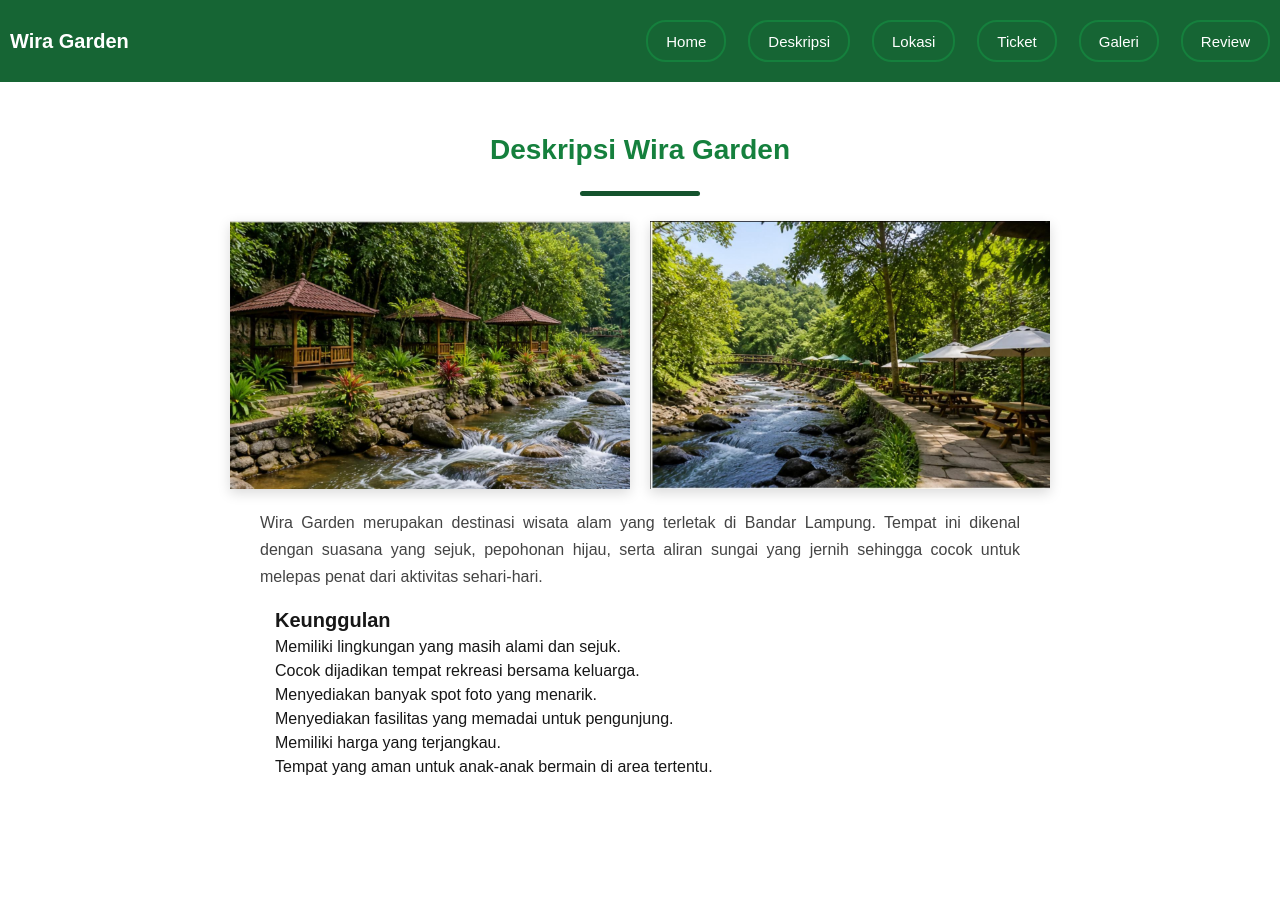
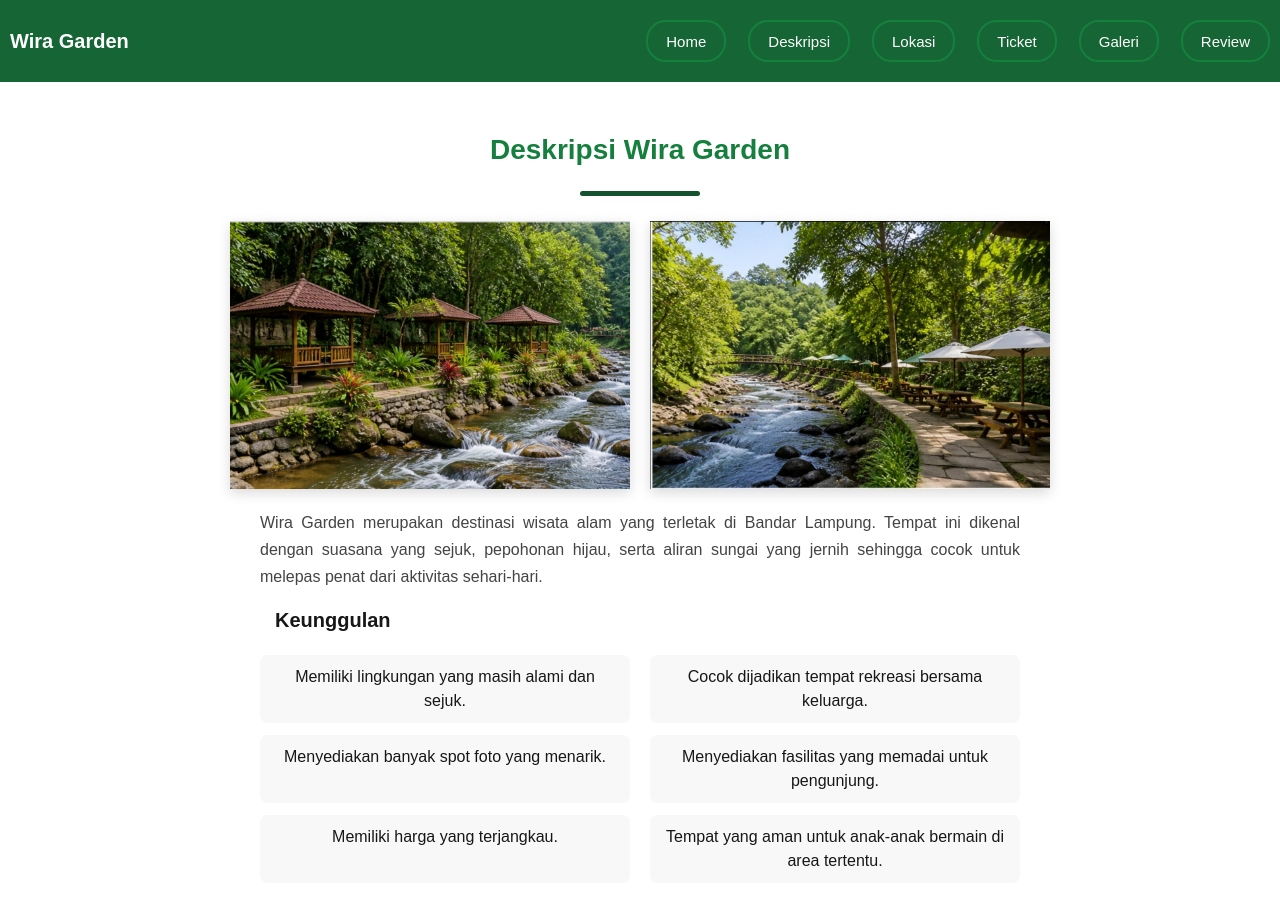
Before and after one commit to jovanakbarsetiodono-code/TI-WEB-24A-SIXTUPLE, a Next.js app in the folder my-app/: page /Deskripsi in a window 1280 px wide. Before the commit the page ends 800 px from the top, so only its background shows below. Built offline with nearby package versions, Linux system fonts and the light colour scheme.

Commit message:
merapikan list keunggulan pada halaman deskripsi

```diff
--- a/my-app/app/Deskripsi/deskripsi.module.css
+++ b/my-app/app/Deskripsi/deskripsi.module.css
@@ -61,8 +61,20 @@
 }
 
 .deskripsi-list {
-  padding-left: 15px;
-  text-align: left;
+  list-style: none;
+  padding: 0;
+  margin-top: 20px;
+
+  display: grid;
+  grid-template-columns: repeat(2, 1fr);
+  gap: 12px 20px;
+}
+
+.deskripsi-list li {
+  background: #f8f8f8;
+  padding: 10px 14px;
+  border-radius: 8px;
+  font-size: 16px;
 }
 
 .deskripsi-text,
```
